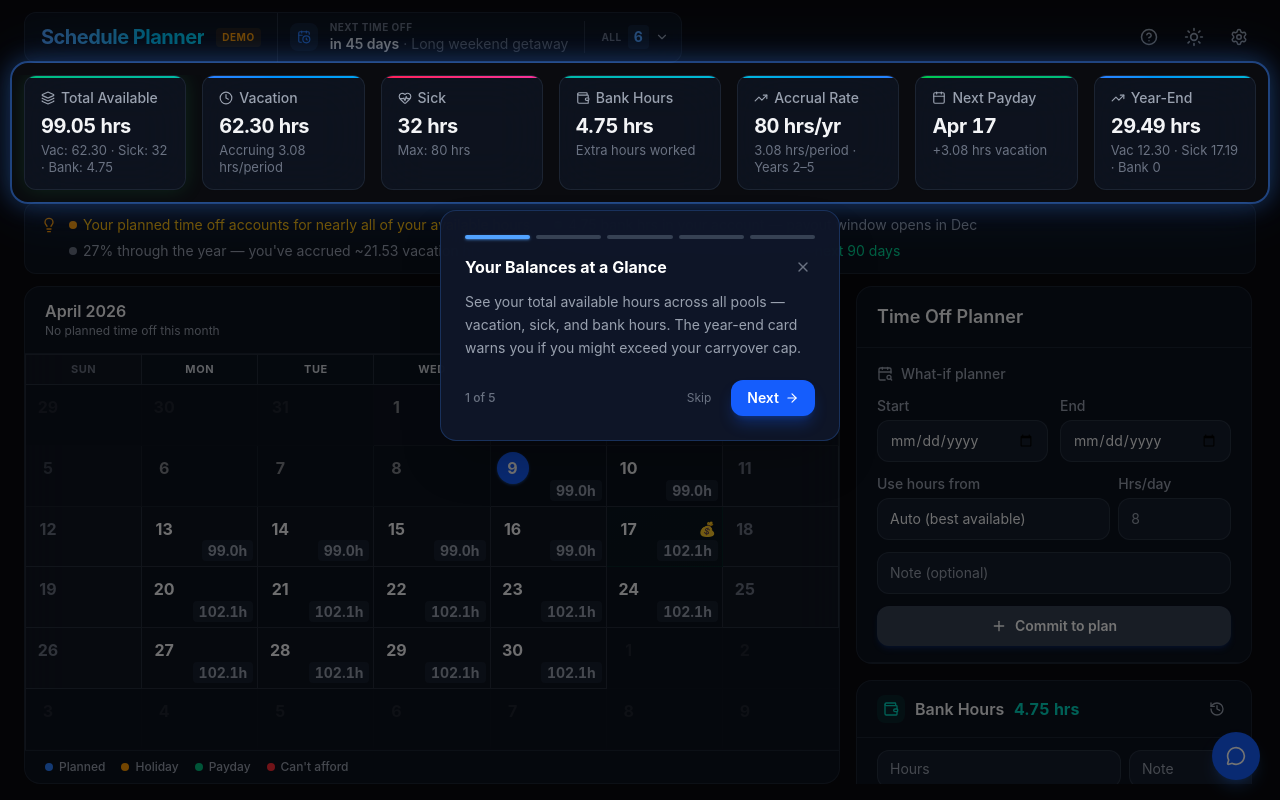
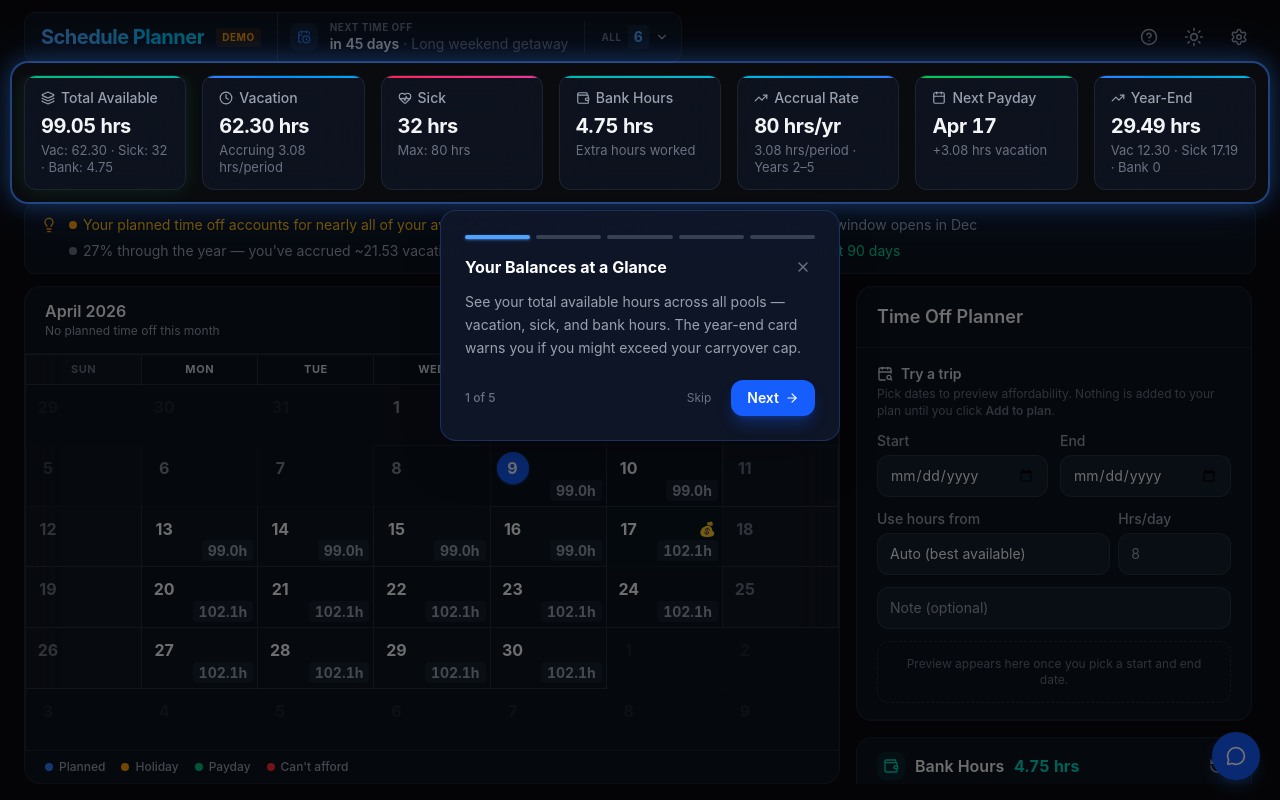
Before and after one commit to interestingcodelol/schedule-planner, a React (Vite) app: page / in a window 1280 px wide. Both pictures are taken after a click on the button "Try with demo data". Built offline with nearby package versions, Linux system fonts and the light colour scheme.

Commit message:
Reframe what-if planner as a preview-then-commit flow

```diff
--- a/src/components/VacationPlanner.tsx
+++ b/src/components/VacationPlanner.tsx
@@ -125,11 +125,15 @@ export function VacationPlanner() {
         <h2 className="text-lg font-semibold">Time Off Planner</h2>
       </div>
 
-      {/* What-if planner */}
       <div className="px-5 py-4 border-b border-gray-200/60 dark:border-gray-700/40 space-y-3">
-        <div className="flex items-center gap-2 text-sm text-gray-500 dark:text-gray-400 font-medium">
+        <div className="space-y-0.5">
+          <div className="flex items-center gap-2 text-sm text-gray-600 dark:text-gray-300 font-semibold">
             <CalendarSearch className="w-4 h-4" />
-          What-if planner
+            Try a trip
+          </div>
+          <p className="text-xs text-gray-400 dark:text-gray-500 leading-snug">
+            Pick dates to preview affordability. Nothing is added to your plan until you click <span className="font-semibold">Add to plan</span>.
+          </p>
         </div>
         <div className="grid grid-cols-2 gap-3">
           <div>
@@ -202,6 +206,14 @@ export function VacationPlanner() {
         />
 
         {whatIfError && <p className="text-red-400 text-sm">{whatIfError}</p>}
+
+        {!whatIfResult && !whatIfError && (
+          <div className="rounded-xl border border-dashed border-gray-300/60 dark:border-gray-700/60 px-4 py-3.5 text-center">
+            <div className="text-xs text-gray-400 dark:text-gray-500">
+              Preview appears here once you pick a start and end date.
+            </div>
+          </div>
+        )}
 
         {whatIfResult && !('error' in whatIfResult) && (
           <div
@@ -283,17 +295,17 @@ export function VacationPlanner() {
           <p className="text-red-400 text-sm">{whatIfResult.error}</p>
         )}
 
+        {whatIfResult && !('error' in whatIfResult) && (
           <button
             onClick={handleCommit}
-          disabled={!whatIfStart || !whatIfEnd}
-          className="w-full flex items-center justify-center gap-2 px-4 py-2.5 text-sm font-semibold bg-blue-600 hover:bg-blue-500 active:scale-[0.98] disabled:bg-gray-300 dark:disabled:bg-gray-700 disabled:cursor-not-allowed text-white rounded-xl transition-all duration-150 shadow-md shadow-blue-600/20 hover:shadow-lg hover:shadow-blue-500/30"
+            className="w-full flex items-center justify-center gap-2 px-4 py-2.5 text-sm font-semibold bg-blue-600 hover:bg-blue-500 active:scale-[0.98] text-white rounded-xl transition-all duration-150 shadow-md shadow-blue-600/20 hover:shadow-lg hover:shadow-blue-500/30"
             title="Add this time off to your plan"
           >
             <Plus className="w-4 h-4" />
-          Commit to plan
+            Add to plan
           </button>
+        )}
       </div>
-
     </div>
   )
 }
```
Lines whose indentation alone changed are shown as unchanged.
